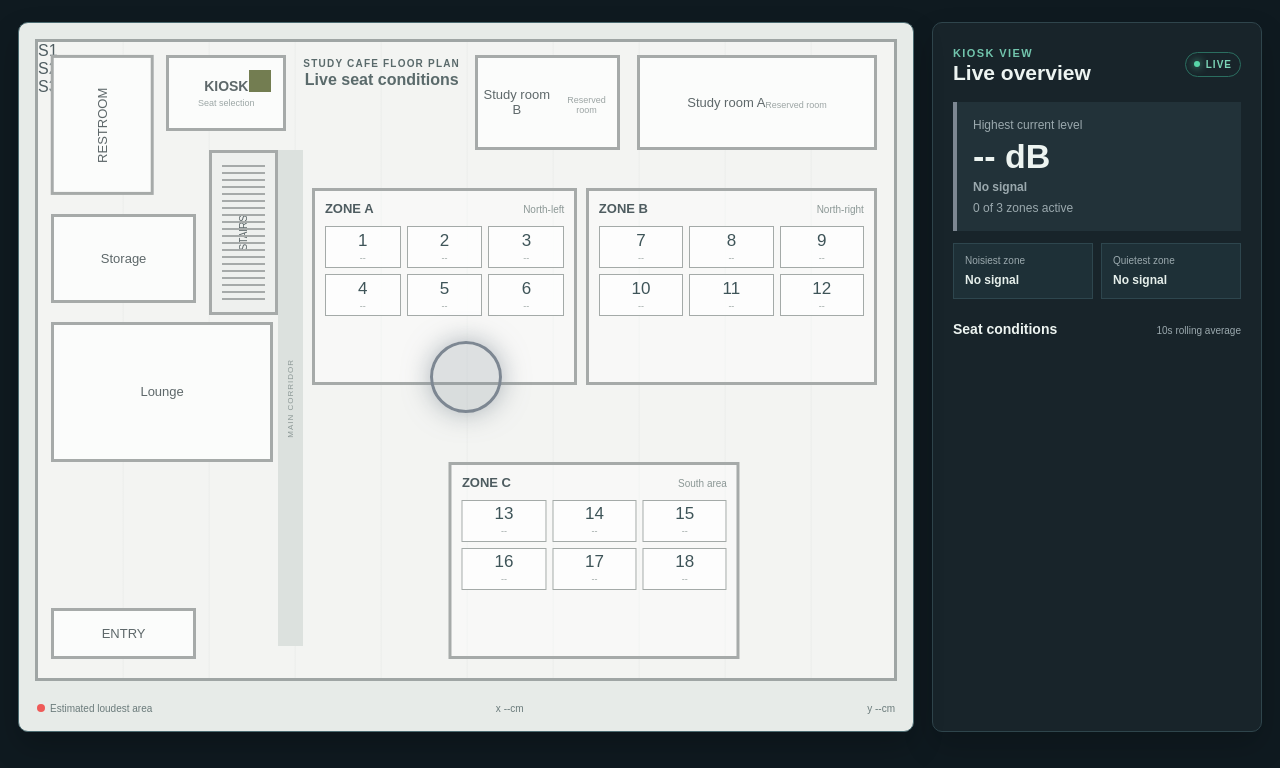
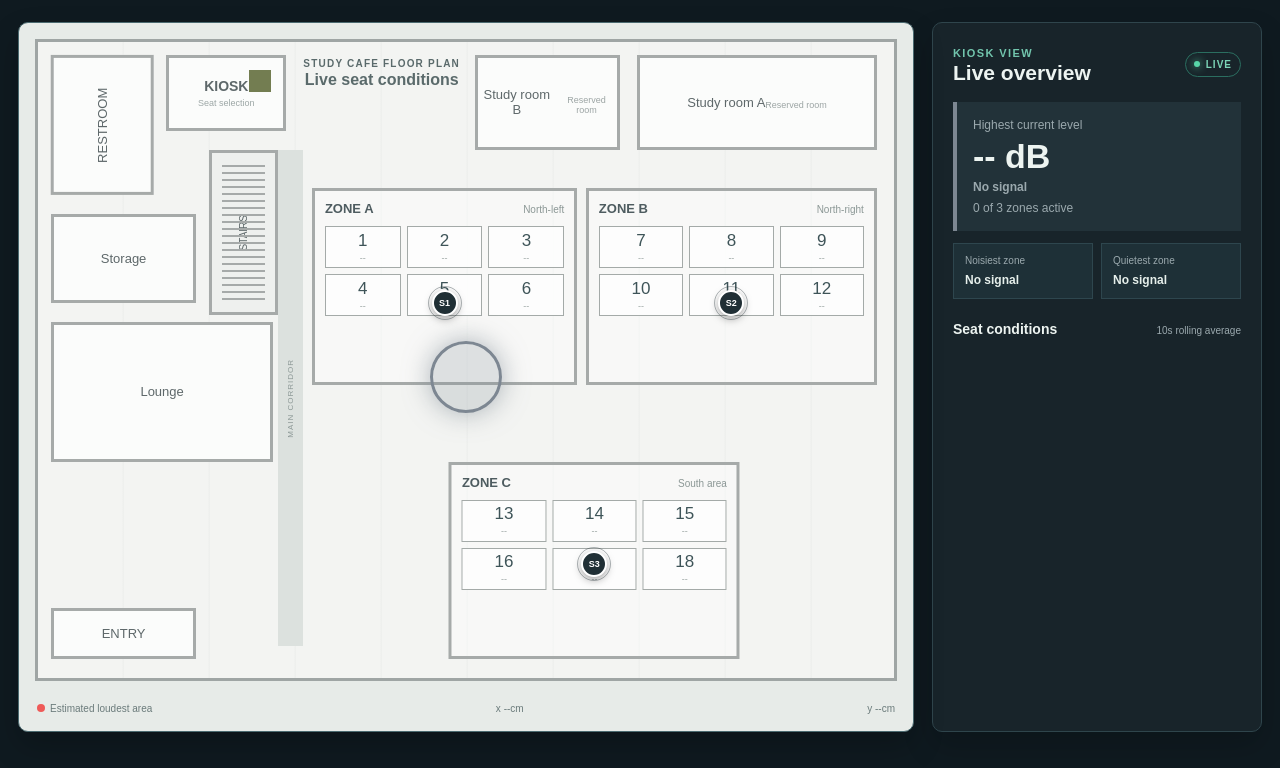
Before and after one commit to storynity/silence-keeper, a Python web app: template server_dashboard/templates/index.html in a window 1280 px wide. Shown: the part 119-887 px from the top of the page. Run offline with Jinja, Linux system fonts and the light colour scheme; the template is opened without the code that fills it, so the values that code supplies are empty.

Commit message:
Add files via upload

```diff
--- a/server_dashboard/static/style.css
+++ b/server_dashboard/static/style.css
@@ -150,6 +150,42 @@ h2 { font-size: 21px; letter-spacing: 0; }
 .map-footer { position: absolute; left: 18px; right: 18px; bottom: 17px; z-index: 21; display: flex; justify-content: space-between; gap: 12px; color: #6b7b7b; font-size: 10px; }
 .map-footer span { white-space: nowrap; }
 .map-pin { display: inline-block; width: 8px; height: 8px; margin-right: 5px; border-radius: 50%; background: var(--red); }
+
+/* Fixed markers showing each device's physical measuring point, drawn
+   above the seat grid (not on the canvas) so they stay visible no matter
+   what color the zone/seats are showing. Positions match the contour
+   map's sensorPoints coordinates (36/31%, 78/31%, 65/73%). */
+.sensor-marker {
+  position: absolute;
+  z-index: 9;
+  width: 26px;
+  height: 26px;
+  transform: translate(-50%, -50%);
+  border-radius: 50%;
+  background: #202f35;
+  border: 2px solid #fff;
+  box-shadow: 0 3px 9px rgba(0, 0, 0, 0.35);
+  display: flex;
+  align-items: center;
+  justify-content: center;
+  pointer-events: none;
+}
+.sensor-marker::after {
+  content: "";
+  position: absolute;
+  inset: -6px;
+  border-radius: 50%;
+  border: 1px solid rgba(32, 47, 53, 0.35);
+}
+.sensor-marker span { font-size: 9px; font-weight: 800; letter-spacing: 0.2px; color: #fff; }
+.sensor-marker-s1 { left: 47.5%; top: 41%; }
+.sensor-marker-s2 { left: 81%; top: 41%; }
+.sensor-marker-s3 { left: 65%; top: 82%; }
+
+@media (max-width: 620px) {
+  .sensor-marker { width: 20px; height: 20px; }
+  .sensor-marker span { font-size: 8px; }
+}
 
 .panel { min-width: 0; padding: 20px; border: 1px solid #2f454c; border-radius: 10px; background: var(--panel); box-shadow: 0 14px 30px rgba(0, 0, 0, 0.18); }
 .panel-heading { display: flex; align-items: center; justify-content: space-between; gap: 12px; }
```
